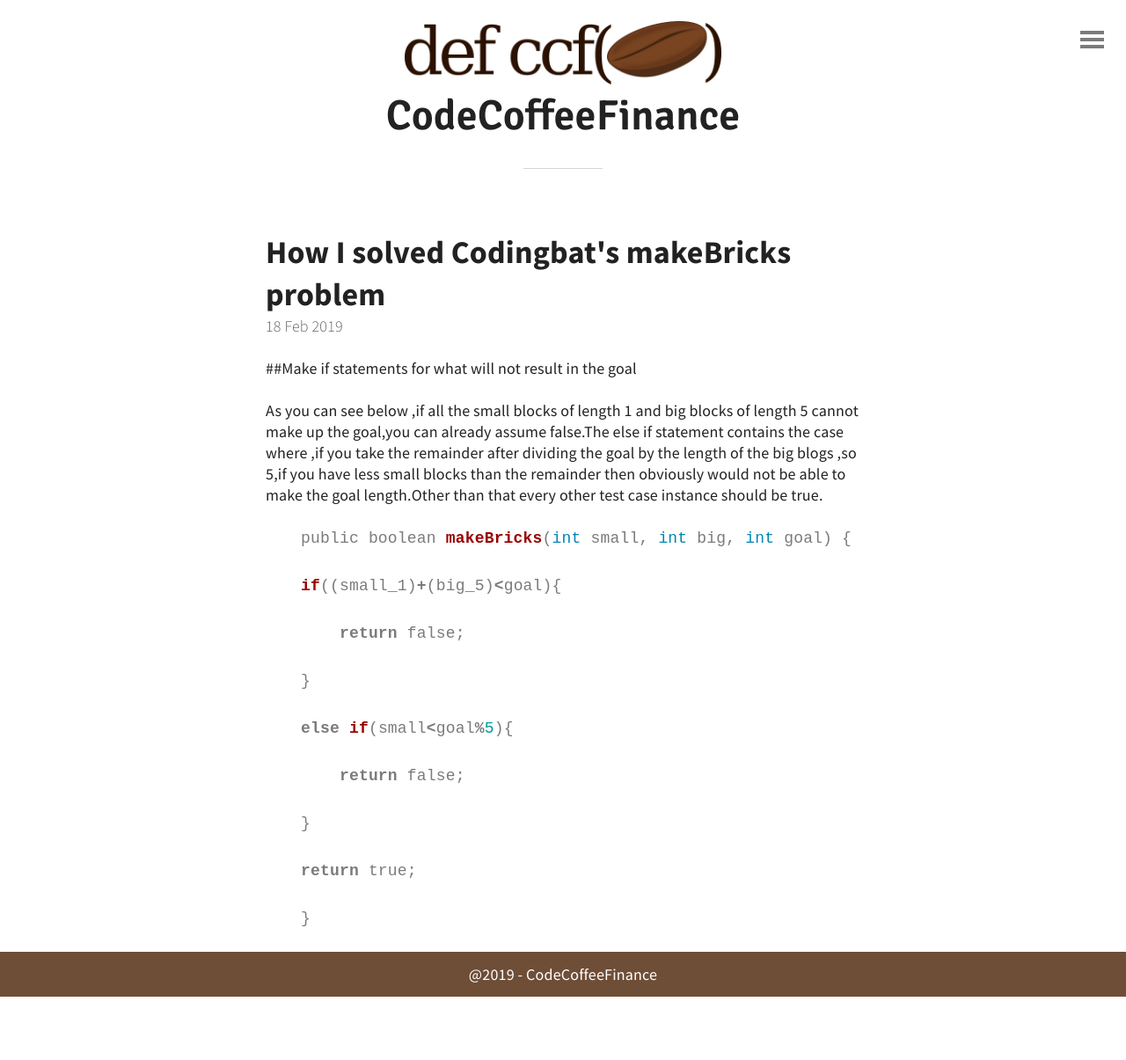
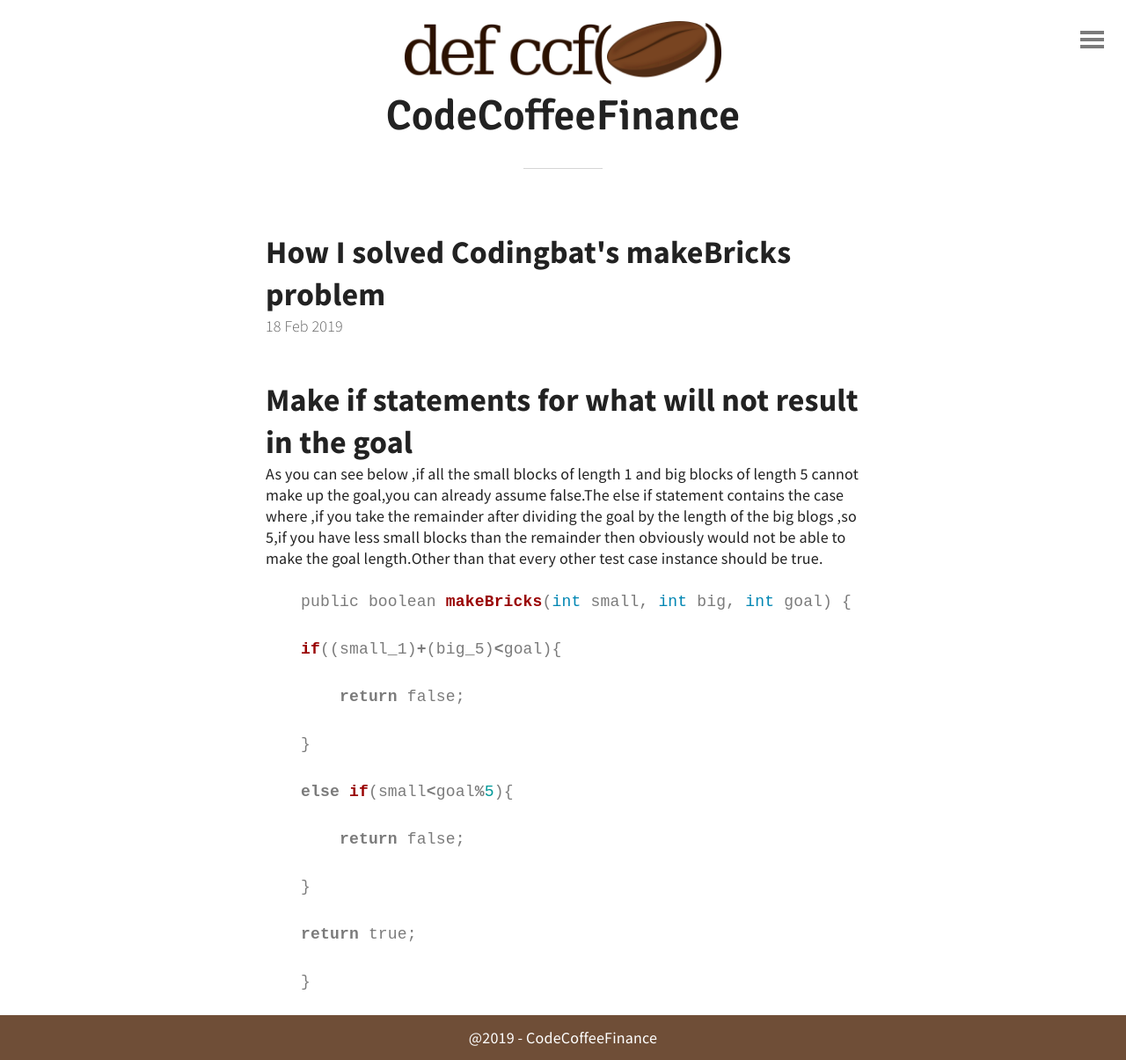
Before and after one commit to codecoffeefinance/codecoffeefinance.github.io, a Jekyll site: the page built from _posts/2019-02-18-how-i-solved-codingbat-s-makebricks-problem.md, in a window 1280 px wide. Shown: the whole page at 88% size. Built offline with Jekyll 4.4.1, drawn with Linux system fonts in a browser that asks for light colours; before the commit the page ends 1133 px from its top, so only the background shows below that.

```diff
--- a/_posts/2019-02-18-how-i-solved-codingbat-s-makebricks-problem.md
+++ b/_posts/2019-02-18-how-i-solved-codingbat-s-makebricks-problem.md
@@ -3,7 +3,7 @@ title: How I solved Codingbat's makeBricks problem
 date: 2019-02-18 16:20:26 +0000
 
 ---
-\##Make if statements for what will not result in the goal
+## Make if statements for what will not result in the goal
 
 As you can see below ,if all the small blocks of length 1 and big blocks of length 5 cannot make up the goal,you can already assume false.The else if statement contains the case where ,if you take the remainder after dividing the goal by the length of the big blogs ,so 5,if you have less small blocks than the remainder then obviously would not be able to make the goal length.Other than that every other test case instance should be true.
 
```
